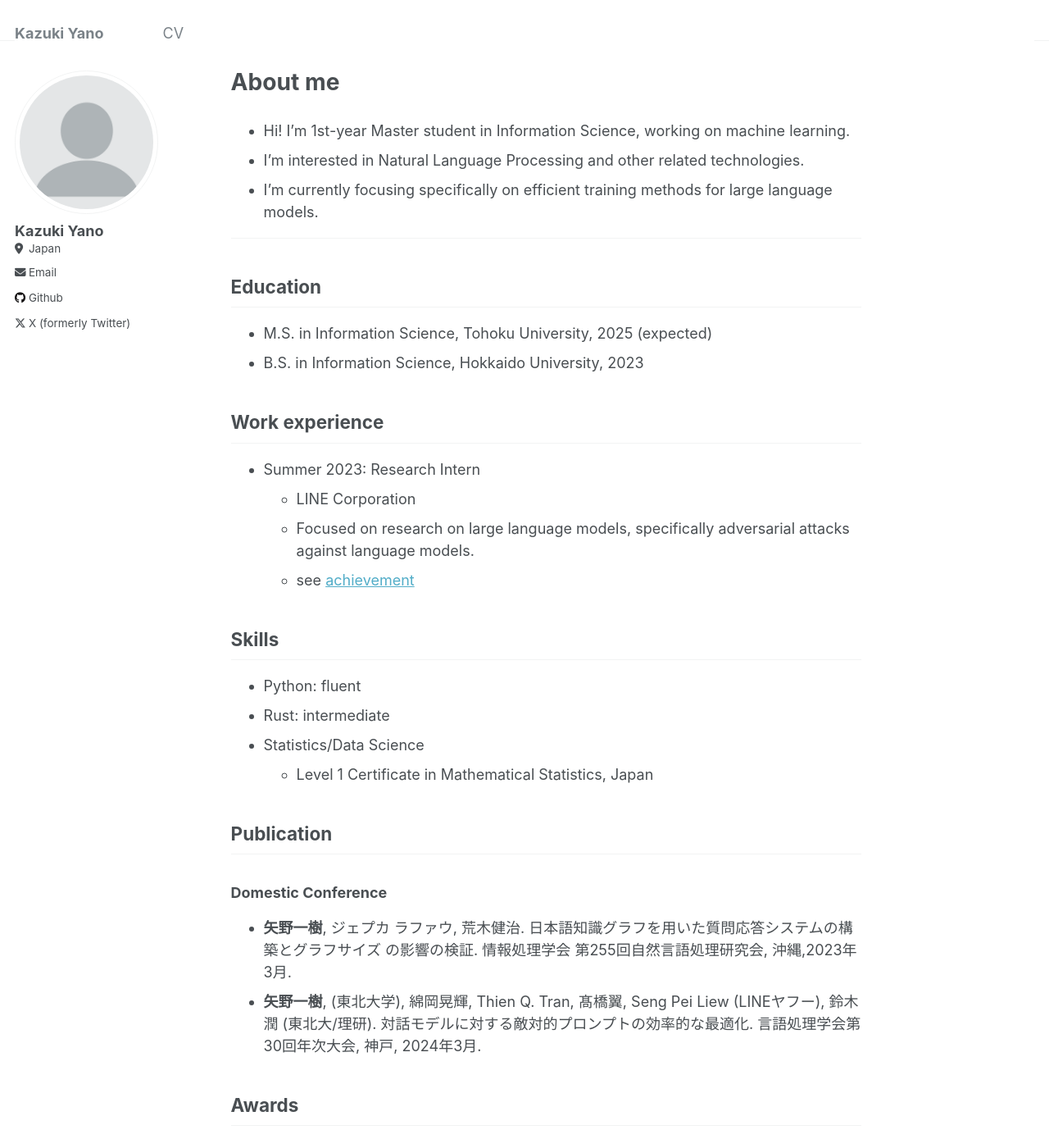
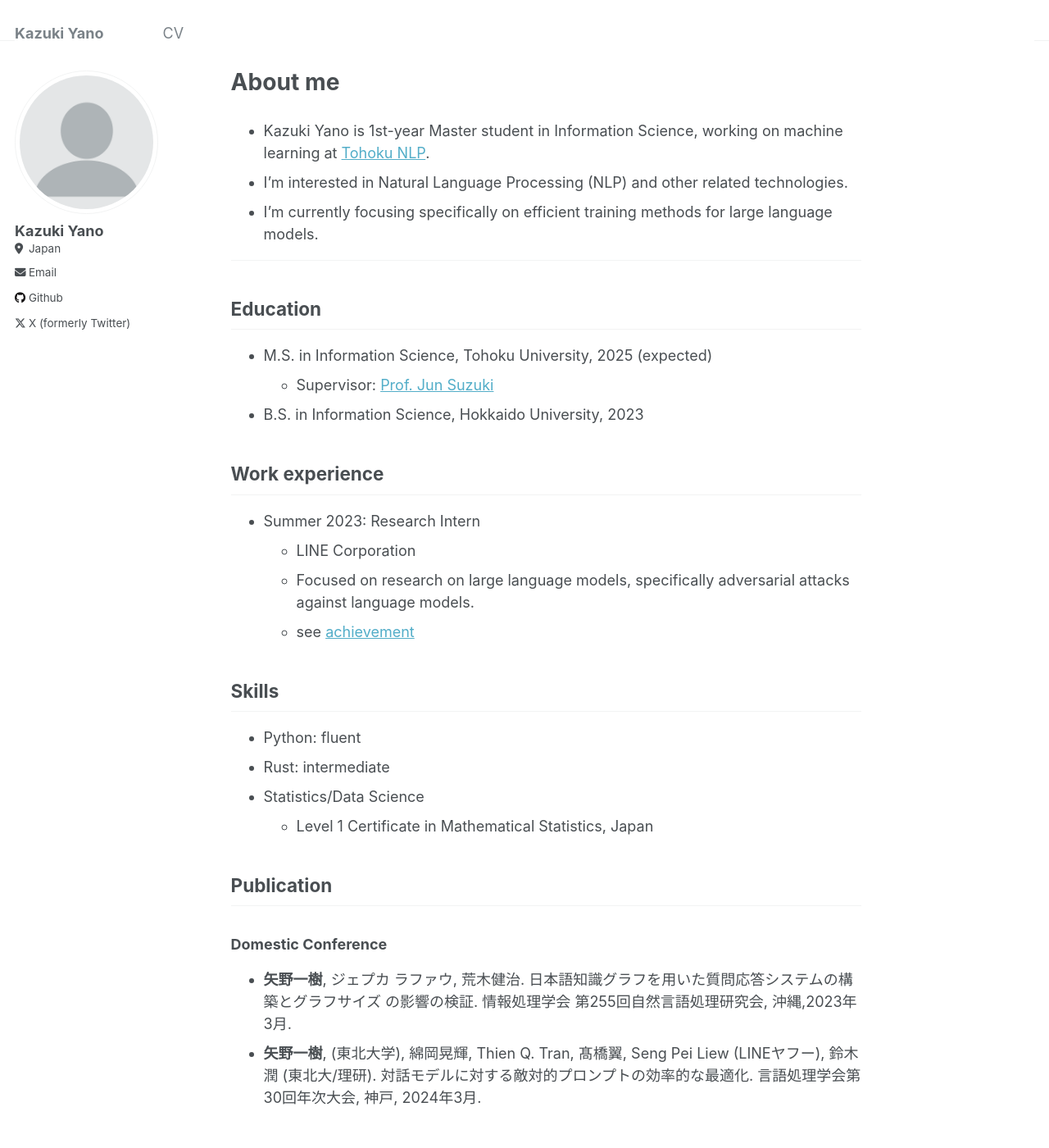
Before and after one commit to Kazuki-Ya/Kazuki-Ya.github.io, a Jekyll site: the page built from _pages/about.md, in a window 1280 px wide and 1400 px high. Shown: the whole window at 82% size. Built offline with Jekyll 4.4.1, drawn with Linux system fonts in a browser that asks for light colours; some of the changed text lies outside the part shown.

```diff
--- a/_pages/about.md
+++ b/_pages/about.md
@@ -6,14 +6,15 @@ redirect_from:
   - /about/
   - /about.html
 ---
-- Hi! I'm 1st-year Master student in Information Science, working on machine learning.
-- I’m interested in Natural Language Processing and other related technologies.
+- Kazuki Yano is 1st-year Master student in Information Science, working on machine learning at [Tohoku NLP](https://www.nlp.ecei.tohoku.ac.jp/).
+- I’m interested in Natural Language Processing (NLP) and other related technologies.
 - I'm currently focusing specifically on efficient training methods for large
 language models.
 
 ---
 ## Education
 * M.S. in Information Science, Tohoku University, 2025 (expected)
+  * Supervisor: [Prof. Jun Suzuki](https://www.fai.cds.tohoku.ac.jp/members/js/)
 * B.S. in Information Science, Hokkaido University, 2023
 
 ## Work experience
```
Also changed, not shown: other parts of _pages/about.md (+2 -0 lines).
